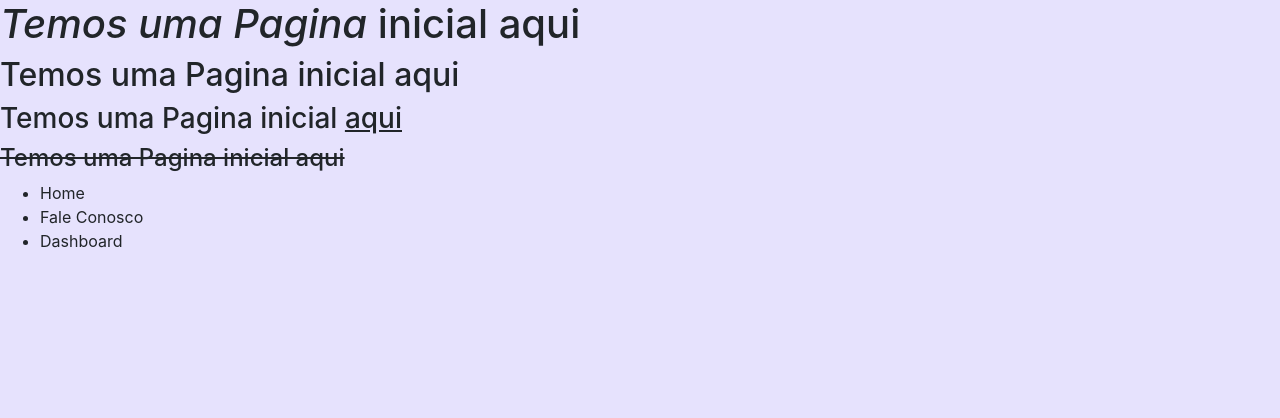
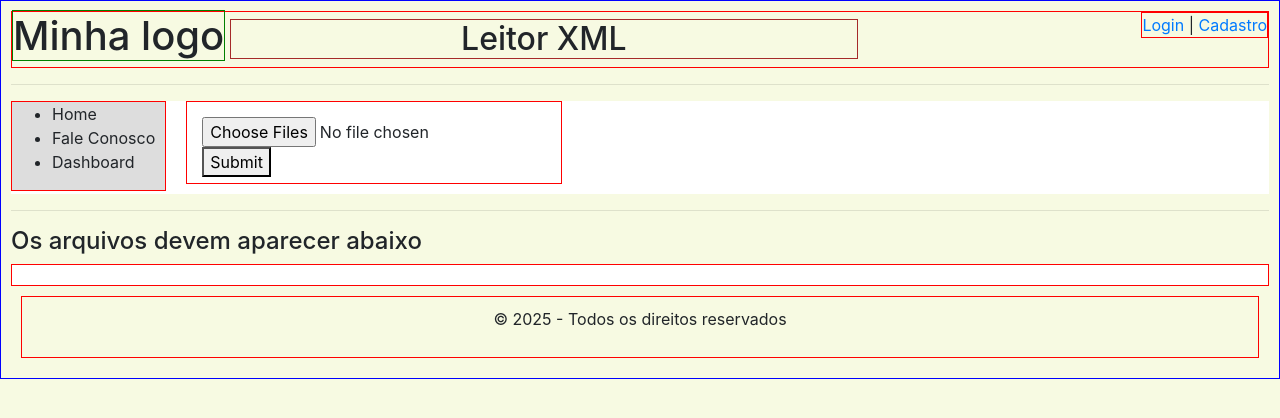
Before and after one commit to CainanaDev/Leitor-XML, a PHP site: page / in a window 1280 px wide. Shown: the top 418 px of the page. Run offline with PHP 8.4, Linux system fonts and the light colour scheme; some libraries are stand-ins or nearby versions.

Commit message:
Estilo CSS configurado as questões basica, crianção de tags HTML's para estrutura basica do projeto.

```diff
--- a/Projeto 1/css/style.css
+++ b/Projeto 1/css/style.css
@@ -1,4 +1,67 @@
 body{
-  background-color: rgba(110, 85, 248, 0.168);
+  background-color: rgba(209, 228, 84, 0.168);
+  border: 1px solid blue;
+  padding: 10px;
+  margin: 0;
 
 }
+header{
+   border: 1px solid red;
+}
+header h1{
+  text-align: left;
+  display:inline;
+  border: 1px solid green
+}
+header h2{
+  text-align: center;
+  display: inline-block;
+  border: 1px solid brown;
+  width: 50%;
+}
+
+footer{
+  border: 1px solid red;
+  text-align: center;
+  padding: 10px;
+  margin: 10px;
+}
+
+#lateral{
+  border: 1px solid red;
+  background-color:#DDD;
+  margin-right: 10px;
+  float: left;
+  padding-right: 10px;
+  padding-left: 0px;
+  margin-left: 0px;
+
+
+}
+#cadastro{
+   float: right;
+   border: 1px solid red;
+
+}
+
+.input{
+  border: 1px solid red;
+  background-color:#fff;
+  margin-bottom: 10px;
+  margin-left: 10px;
+  padding: 15px;
+  width: auto;
+  height: 83px;
+  display: inline-block;
+
+
+
+}
+
+#listaArquivos{
+  border: 1px solid red;
+  background-color:#fff;
+  padding: 10px;
+  margin-top: 5px;
+  clear: both;
+}
--- a/Projeto 1/index.php
+++ b/Projeto 1/index.php
@@ -12,24 +12,61 @@
 
   <!-- Custom CSS -->
   <link rel="stylesheet" type="text/css" href="css/style.css">
+
   <script src="js/js.js"></script>
+
   <title>Pagina Inicial</title>
 </head>
 
 <body>
-  <h1><em>Temos uma Pagina</em> inicial aqui</h1>
-  <h2>Temos uma Pagina inicial aqui</h2>
-  <h3>Temos uma Pagina inicial <u>aqui</u></h3>
-  <strike>
-    <h4>Temos uma Pagina inicial aqui</h4>
-  </strike>
+  <header>
+    <h1>Minha logo</h1>
+    <h2>Leitor XML</h2>
+    <div id="cadastro">
+      <a href="">Login</a> |
+      <a href="">Cadastro</a>
+    </div>
 
-  <ul>
-    <li>Home</li>
-    <li>Fale Conosco</li>
-    <li>Dashboard</li>
-  </ul>
+  </header>
+
+  <hr>
+
+  <nav>
+    <div id="lateral">
+      <ul>
+        <li>Home</li>
+        <li>Fale Conosco</li>
+        <li>Dashboard</li>
+      </ul>
+    </div>
+  </nav>
+
+  <div>
+    <div style="background: white;">
+      <div class="input">
+
+        <input type="file" id="file" name="file[]" multiple accept=".xml" />
+
+        <div>
+          <button onclick="mostrarArquivos()">Submit</button>
+        </div>
+      </div>
+    </div>
+    <hr>
+
+    <h4 style="clear: both;">Os arquivos devem aparecer abaixo</h4>
+
+    <div id="listaArquivos"></div>
+
+
+  </div>
+
+  <footer>
+    <p>&copy; 2025 - Todos os direitos reservados</p>
+  </footer>
 
 </body>
 
+
+
 </html>
--- a/Projeto 1/js/js.js
+++ b/Projeto 1/js/js.js
@@ -1 +1,17 @@
-alert('Passou por ai')
+alert('Passou por ai');
+
+function mostrarArquivos() {
+  const input = document.getElementById("file");
+  const arquivos = input.files; // FileList
+  const lista = document.getElementById("listaArquivos");
+  lista.innerHTML = ""; // Limpa o conteúdo anterior
+
+  for (let i = 0; i < arquivos.length; i++) {
+    const item = document.createElement("p");
+    item.textContent = `Arquivo ${i + 1}: ${arquivos[i].name} (${
+      arquivos[i].type
+    }, ${arquivos[i].size} bytes)`;
+    lista.appendChild(item);
+  }
+  console.log(arquivos);
+};
```
